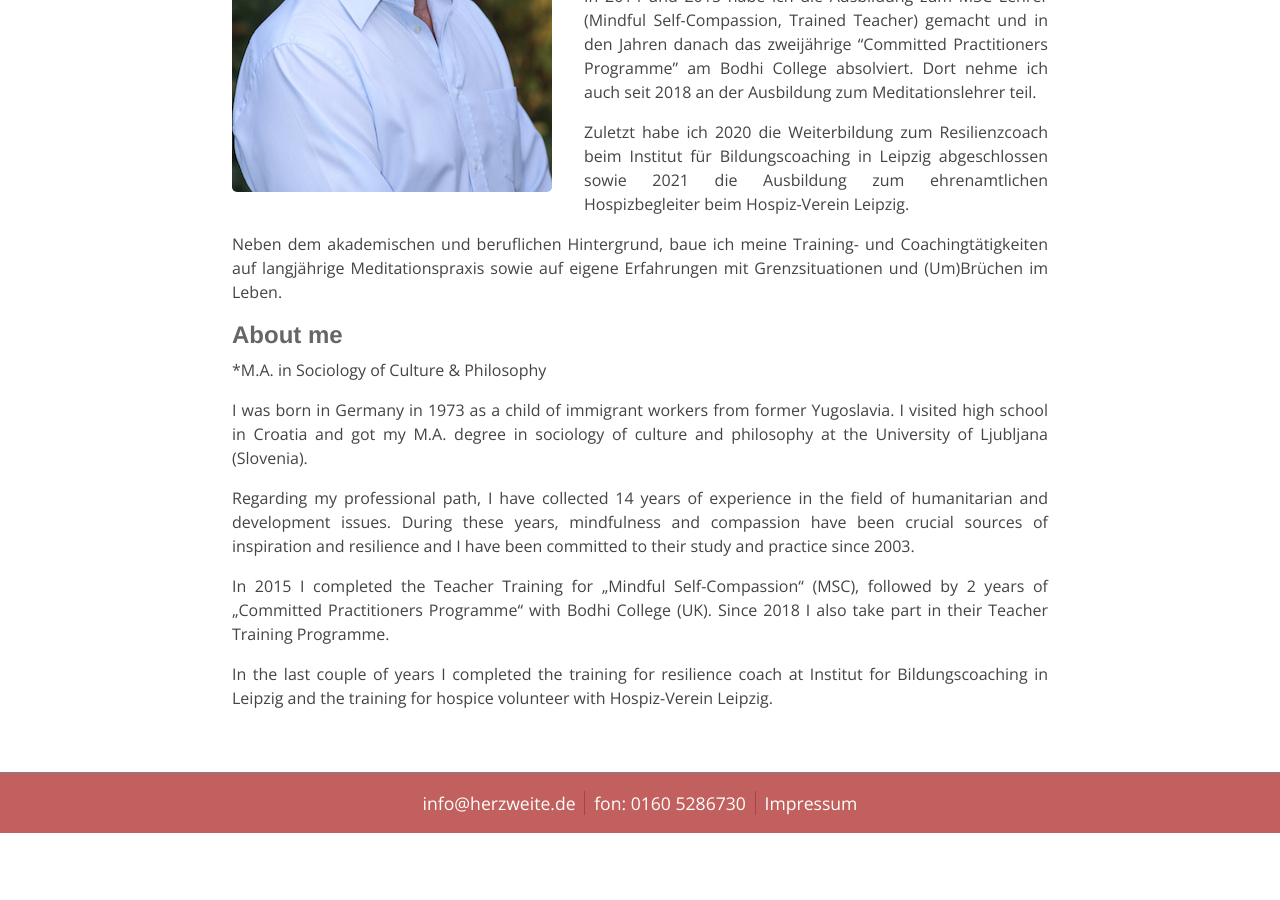
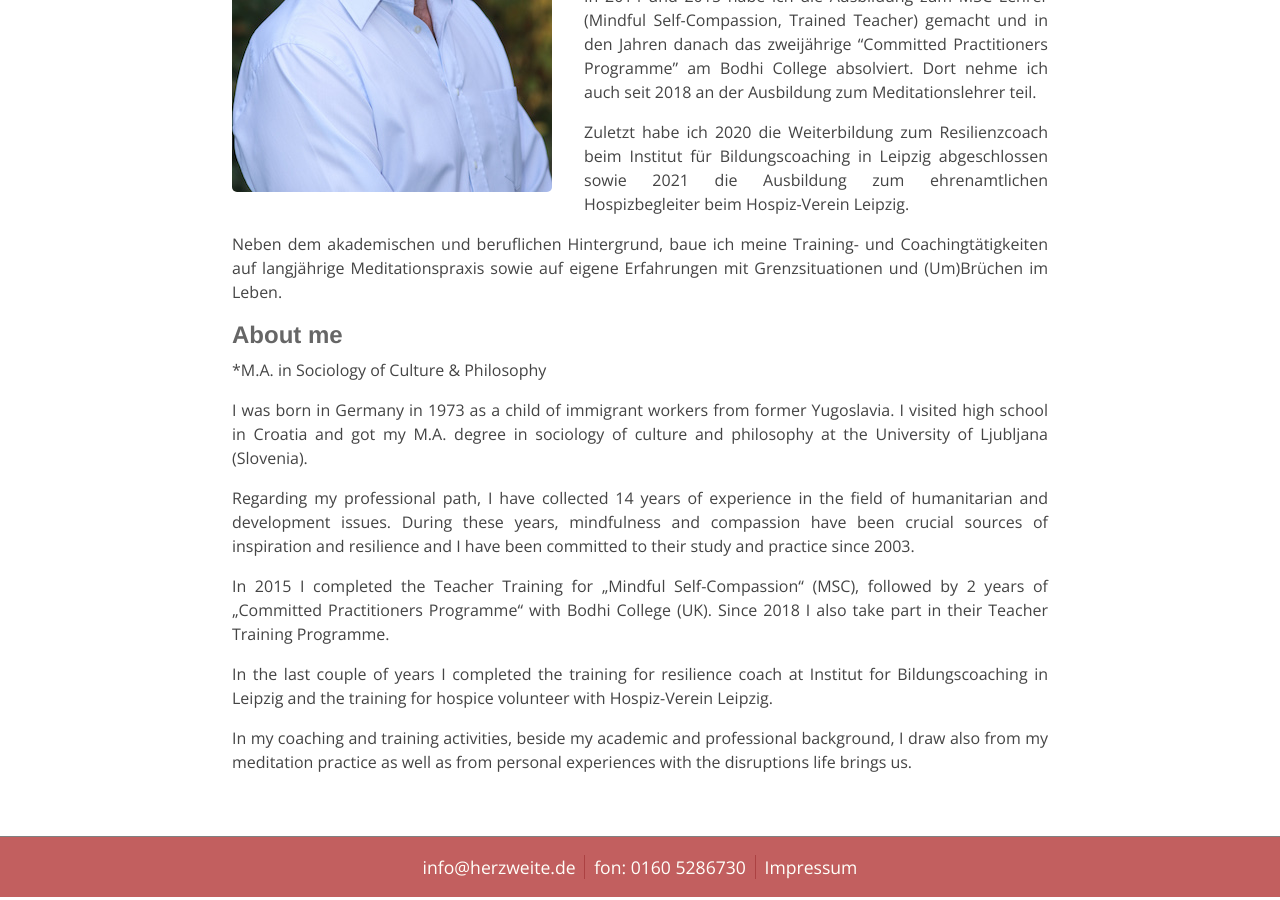
Before and after one commit to herzweite/herzweite.github.io, a Jekyll site: the page built from zur-person.md, in a window 1280 px wide and 900 px high, scrolled down 668 px. Built offline with Jekyll 4.4.1, drawn with Linux system fonts in a browser that asks for light colours; our own code applies the rules of GitHub Pages for plain Markdown files; before the commit the page ends 1504 px from its top, so only the background shows below that.

Commit message:
Update zur-person.md

```diff
--- a/zur-person.md
+++ b/zur-person.md
@@ -25,3 +25,5 @@ Regarding my professional path, I have collected 14 years of experience in the f
 In 2015 I completed the Teacher Training for „Mindful Self-Compassion“ (MSC), followed by  2 years of „Committed Practitioners Programme“ with Bodhi College (UK). Since 2018 I also take part in their Teacher Training Programme.
 
 In the last couple of years I completed the training for resilience coach at Institut for Bildungscoaching in Leipzig and the training for hospice volunteer with Hospiz-Verein Leipzig.
+
+In my coaching and training activities, beside my academic and professional background, I draw also from my meditation practice as well as from personal experiences with the disruptions life brings us.
```
